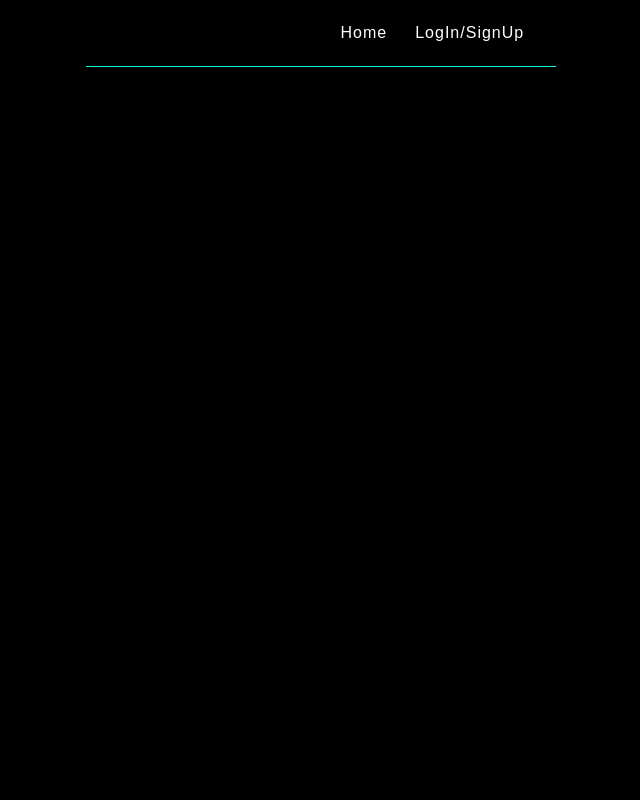
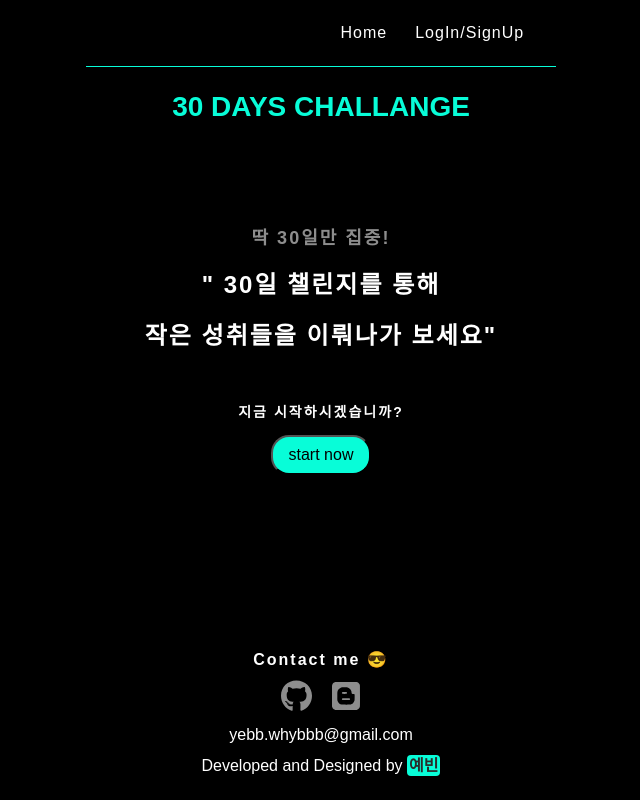
Before and after one commit to YEBBLEE/30-days-challenge, a React (Create React App) app: page / in a window 1280 px wide. Shown: the whole page, without its empty margins (319-959 px from the left). Built offline with nearby package versions, Linux system fonts and the light colour scheme; no server answers.

Commit message:
home메뉴 퍼블리싱 후 적용

```diff
--- a/src/common/progressive.css
+++ b/src/common/progressive.css
@@ -5,6 +5,9 @@
   }
   .navbar {
     width: initial;
+  }
+  .home-container {
+    width: initial !important;
   }
   .challenge-form {
     width: 75%;
@@ -16,6 +19,12 @@
 @media (max-width:768px) {
   .auth-form {
     width: 75%;
+  }
+  .home-container {
+    width: 75% !important;
+  }
+  .footer-container {
+    width: 75% !important;
   }
   .navbar-title {
     font-size: 1.25rem;
@@ -49,6 +58,18 @@
   .auth-form {
     width: 90%;
   }
+  .home-container {
+    width: 90% !important;
+  }
+  .footer-container {
+    width: 90% !important;
+  }
+  .service-txt {
+    font-size: 1.25rem;
+  }
+  h2.service-txt {
+    font-size: 1rem;
+  }
   .challenge-form {
     width: 90%;
   }
--- /dev/null
+++ b/src/components/Footer.jsx
@@ -0,0 +1,25 @@
+import React from 'react';
+
+function Footer() {
+  return (
+    <div className='footer-wrapp'>
+    <div className='footer-container'>
+      <h3 className="footer-title">Contact me 😎</h3>
+      <div className="icon-links">
+        <a href="https://github.com/YEBBLEE" target='_blank'>
+            <i className="fa-brands fa-github"></i>
+        </a>
+        <a href="https://velog.io/@yebb" target='_blank'>
+          <i className="fa-brands fa-blogger"></i>
+        </a>
+      </div>
+        <span className='footer-email'>
+          yebb.whybbb@gmail.com
+        </span>
+        <span>Developed and Designed by <span className='footer-name'>예빈</span></span>
+    </div>
+    </div>
+  );
+}
+
+export default Footer;
--- /dev/null
+++ b/src/components/Home.jsx
@@ -0,0 +1,35 @@
+import React from 'react';
+import Logo from './Logo';
+import Footer from './Footer';
+import { Link } from 'react-router-dom';
+
+function Home() {
+  return (
+    <>
+      <Logo/>
+      <div className="home-container">
+        <div className="">
+          <h2 className="service-txt">
+            딱 30일만 집중!
+          </h2>
+          <h1 className="service-txt">
+            " 30일 챌린지를 통해
+          </h1>
+          <h1 className="service-txt">
+            작은 성취들을 이뤄나가 보세요"
+          </h1>
+        </div>
+        <div className="home-bottom">
+          <h3 className="service-txt">
+            지금 시작하시겠습니까?
+          </h3>
+          <button className='start-now-btn'>
+            <Link to="/login">start now</Link>
+          </button>
+        </div>
+      </div>
+      <Footer/>
+    </>
+  );
+};
+export default Home;
--- a/src/components/Routes.jsx
+++ b/src/components/Routes.jsx
@@ -2,6 +2,7 @@ import React, { Component } from 'react';
 import '@fortawesome/fontawesome-free/js/all.js';
 import Challenges from './Challenges';
 import Login from './Login';
+import Home from './Home';
 import {
   Switch,
   Route,
@@ -100,6 +101,9 @@ class Routes extends Component {
         />
         {!this.state.user ? <Redirect to="/" /> : <Redirect to="/challenges" />}
         <Switch>
+          <Route path='/' exact>
+            <Home/>
+          </Route>
           <Route path="/login" exact>
             {this.state.text &&
               <ModalAlert
--- /dev/null
+++ b/src/css/home.css
@@ -0,0 +1,90 @@
+.footer-wrapp {
+  margin: auto;
+  position: absolute;
+  bottom: 0px;
+  width: 100vw;
+  padding: 24px 0px;
+}
+
+.footer-container {
+  text-align: center;
+  width: 33vw;
+  margin: auto;
+  /* background-color: var(--color-dark-gray); */
+}
+.footer-title {
+  font-size: 1rem;
+  font-weight: bold;
+  color: var(--color-white);
+  margin: 0;
+  cursor: pointer;
+  letter-spacing: 2px;
+}
+.footer-title:hover {
+  color: var(--color-dark-pink);
+  transform: scale(1.1);
+  transition: all 500ms ease-out;
+}
+.icon-links {
+  display: flex;
+  justify-content: center;
+}
+.icon-links a {
+  cursor: pointer;
+  font-size: 2rem;
+  color: var(--color-light-gray);
+  margin: 10px;
+}
+.icon-links a:hover {
+  color: var(--color-light-blue);
+  animation: rubberband 500ms alternate ease-out;
+}
+span {
+  color: var(--color-white);
+  margin-bottom: 8px;
+  font-size: 1rem;
+}
+.footer-email {
+  display: block;
+}
+.footer-name {
+  background-color: var(--color-light-blue);
+  color: var(--color-dark-gray);
+  padding: 2px;
+  border-radius: 4px;
+  font-weight: bold;
+}
+.home-container {
+  width: 33vw;
+  margin: auto;
+  color: var(--color-white);
+  text-align: center;
+  font-size: 0.75rem;
+  letter-spacing: 2px;
+  height: 50vh;
+  display: flex;
+  flex-direction: column;
+  justify-content: center;
+  align-items: center;
+}
+.home-bottom {
+  margin-top: 20px;
+}
+h2.service-txt {
+  color: var(--color-light-gray);
+}
+.start-now-btn {
+  background-color: var(--color-light-blue);
+  border-radius: 18px;
+  height: 40px;
+  width: 100px;
+  font-size: 1rem;
+  cursor: pointer;
+}
+.start-now-btn a {
+  text-decoration: none;
+  color: var(--color-black);
+}
+.start-now-btn:hover {
+  animation: rubberband 500ms alternate ease-out;
+}
--- a/src/index.js
+++ b/src/index.js
@@ -6,6 +6,7 @@ import './common/colors.css';
 import '../src/css/app.css';
 import '../src/css/navbar.css';
 import '../src/css/modalAlert.css';
+import '../src/css/home.css';
 import '../src/common/progressive.css';
 import HttpClient from '../src/network/http.js';
 import AuthService from '../src/service/auth.js';
```
